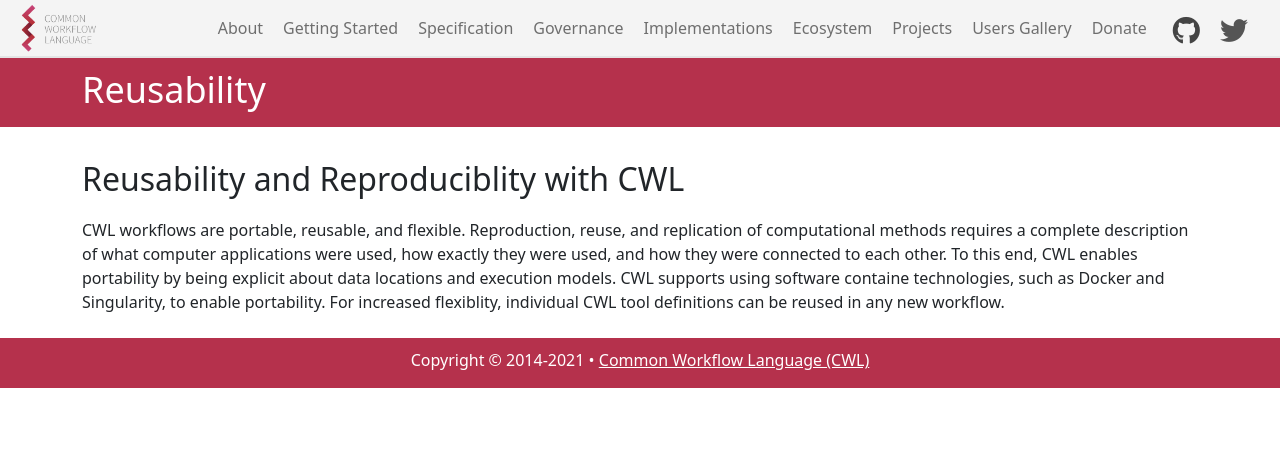
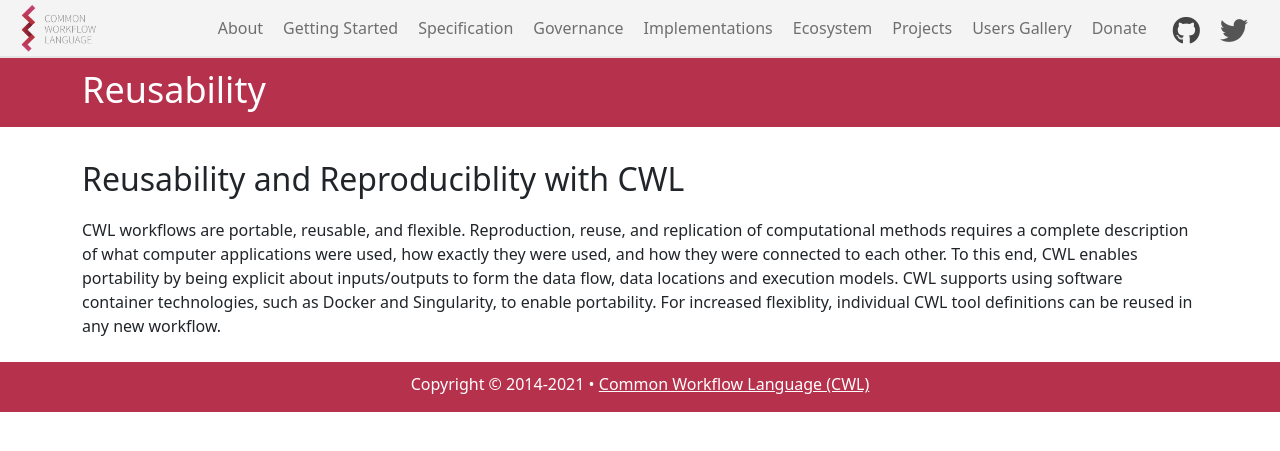
Before and after one commit to common-workflow-language/cwl-website, a Jekyll site: the page built from content/reusability.md, in a window 1280 px wide. Shown: the top 451 px of the page. Built offline with Jekyll 4.4.1, drawn with Linux system fonts in a browser that asks for light colours.

Commit message:
Updated text

```diff
--- a/content/reusability.md
+++ b/content/reusability.md
@@ -5,4 +5,4 @@
 ---
 
 ## Reusability and Reproduciblity with CWL
-CWL workflows are portable, reusable, and flexible.  Reproduction, reuse, and replication of computational methods requires a complete description of what computer applications were used, how exactly they were used, and how they were connected to each other. To this end, CWL enables portability by being explicit about data locations and execution models. CWL supports using software containe technologies, such as Docker and Singularity, to enable portability. For increased flexiblity, individual CWL tool definitions can be reused in any new workflow.
+CWL workflows are portable, reusable, and flexible.  Reproduction, reuse, and replication of computational methods requires a complete description of what computer applications were used, how exactly they were used, and how they were connected to each other. To this end, CWL enables portability by being explicit about inputs/outputs to form the data flow, data locations and execution models. CWL supports using software container technologies, such as Docker and Singularity, to enable portability. For increased flexiblity, individual CWL tool definitions can be reused in any new workflow.
```
